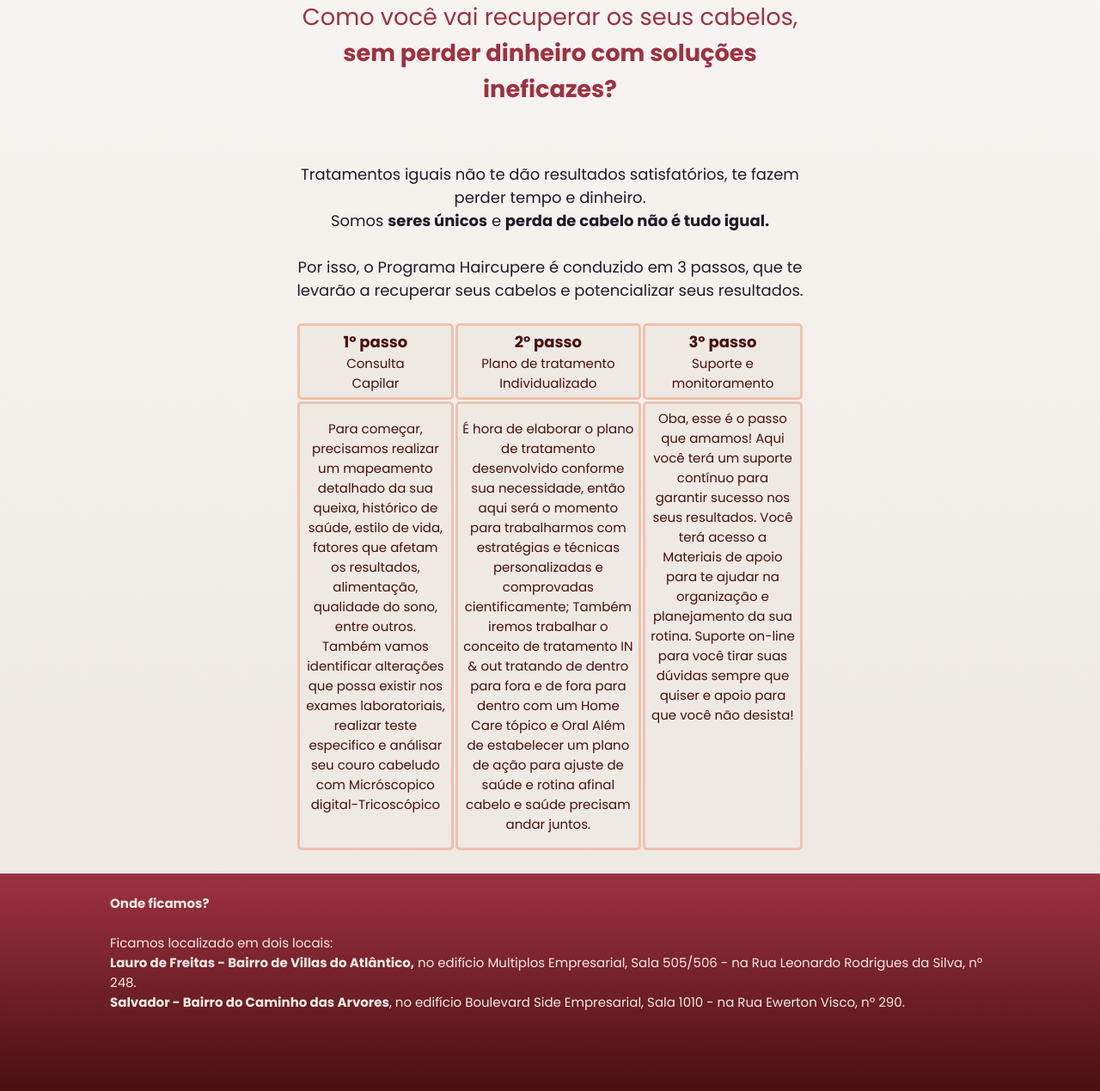
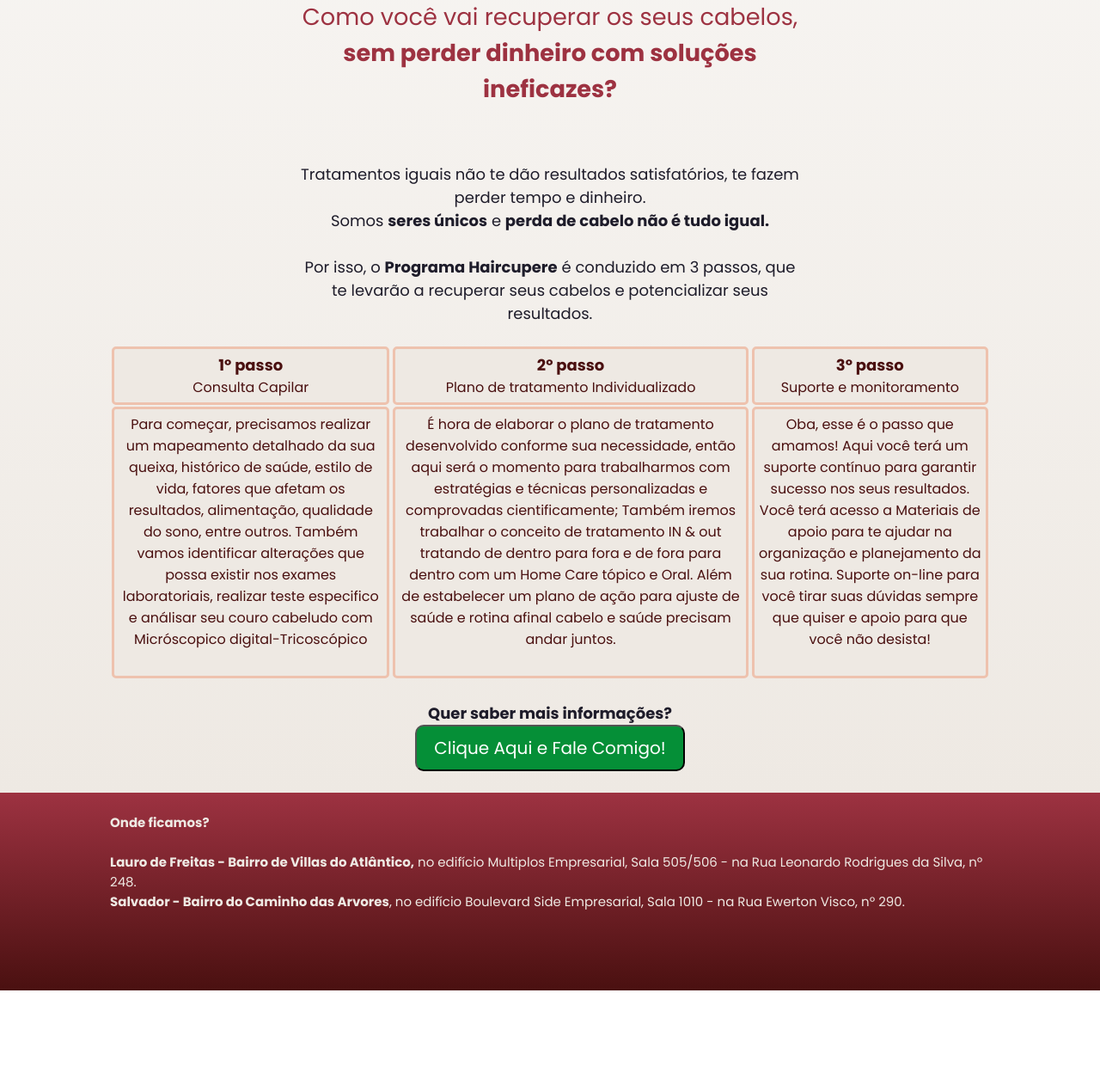
Before and after one commit to denisferraz/carolineferraz, a PHP site: page /comecar.html in a window 1280 px wide. Shown: the part 1064-2333 px from the top of the page at 86% size. After the commit the page ends 2216 px from the top, so only its background shows below. Run offline with PHP 8.4, Linux system fonts and the light colour scheme; a stand-in replaces the project's code that opens the database connection.

Commit message:
Alteracoes

```diff
--- a/comecar.html
+++ b/comecar.html
@@ -67,29 +67,59 @@
                 <font size="+1">
                     Tratamentos iguais não te dão resultados satisfatórios, te fazem perder tempo e dinheiro.<br>
                     Somos <b>seres únicos</b> e <b>perda de cabelo não é tudo igual.</b><br><br>
-                    Por isso, o Programa Haircupere é conduzido em 3 passos, que te levarão a recuperar seus cabelos e potencializar seus resultados.
+                    Por isso, o <b>Programa Haircupere</b> é conduzido em 3 passos, que te levarão a recuperar seus cabelos e potencializar seus resultados.
                 </font><br><br>
+            </div>
+            </section></center>
+        </main>
+    <main>
+        <center><section class="home">
+            <div class="home-text">
                 <table class="comecar-table">
                     <tr>
-                        <td align="center"><font size="+1"><b>1º passo</b></font><br>Consulta<br>Capilar</td>
-                        <td align="center"><font size="+1"><b>2º passo</b></font><br>Plano de tratamento Individualizado</td>
-                        <td align="center"><font size="+1"><b>3º passo</b></font><br>Suporte e monitoramento</td>
+                        <td align="center"><font size="+1"><b>1º passo</b></font><br>Consulta Capilar</td>
                     </tr>
                     <tr>
                         <td align="center">Para começar, precisamos realizar um mapeamento detalhado da sua queixa, histórico de saúde, estilo de vida, fatores que afetam os resultados, alimentação, qualidade do sono, entre outros.
                             Também vamos identificar alterações que possa existir nos exames laboratoriais, realizar teste especifico e análisar seu couro cabeludo com Micróscopico digital-Tricoscópico<br><br></td>
+                    </tr>
+                </table>
+            </div>
+            <div class="home-text">
+                <table class="comecar-table">
+                    <tr>
+                        <td align="center"><font size="+1"><b>2º passo</b></font><br>Plano de tratamento Individualizado</td>
+                    </tr>
+                    <tr>
                         <td align="center">É hora de elaborar o plano de tratamento desenvolvido conforme sua necessidade, então aqui será o momento para trabalharmos com estratégias e técnicas personalizadas e comprovadas cientificamente;
-                            Também iremos trabalhar o conceito de tratamento IN & out tratando de dentro para fora e de fora para dentro com um Home Care tópico e Oral
-                            Além de estabelecer um plano de ação para ajuste de saúde e rotina afinal cabelo e saúde precisam andar juntos.</td>
+                            Também iremos trabalhar o conceito de tratamento IN & out tratando de dentro para fora e de fora para dentro com um Home Care tópico e Oral.
+                            Além de estabelecer um plano de ação para ajuste de saúde e rotina afinal cabelo e saúde precisam andar juntos.<br><br></td>
+                    </tr>
+                </table>
+            </div>
+            <div class="home-text">
+                <table class="comecar-table">
+                    <tr>
+                        <td align="center"><font size="+1"><b>3º passo</b></font><br>Suporte e monitoramento</td>
+                    </tr>
+                    <tr>
                         <td align="center">Oba, esse é o passo que amamos! Aqui você terá um suporte contínuo para garantir sucesso nos seus resultados.
                             Você terá acesso a Materiais de apoio para te ajudar na organização e planejamento da sua rotina.
-                            Suporte on-line para você tirar suas dúvidas sempre que quiser e apoio para que você não desista!<br><br><br><br><br><br><br></td>
+                            Suporte on-line para você tirar suas dúvidas sempre que quiser e apoio para que você não desista!<br><br></td>
                     </tr>
                 </table>
             </div>
     </section></center>
 </main>
-    <br>
+<br>
+    <main>
+        <center><section class="home-center">
+            <div class="home-text">
+                <font size="+1"><b>Quer saber mais informações?</b></font><br>
+                <a href="https://wa.me/5571991293370?text=Ola%20Carol%20tudo%20bem?%20Gostaria%20de%20agendar%20uma%20consulta!" target="_blank"><button class="home-btn-whatsapp">Clique Aqui e Fale Comigo!</button></a>
+            </div>
+            </section></center>
+        </main><br>
 </div>
       </div>
 
@@ -157,7 +187,7 @@
                     </tr>
                     <tr>
                         <td align="center">É hora de elaborar o plano de tratamento desenvolvido conforme sua necessidade, então aqui será o momento para trabalharmos com estratégias e técnicas personalizadas e comprovadas cientificamente;
-                            Também iremos trabalhar o conceito de tratamento IN & out tratando de dentro para fora e de fora para dentro com um Home Care tópico e Oral
+                            Também iremos trabalhar o conceito de tratamento IN & out tratando de dentro para fora e de fora para dentro com um Home Care tópico e Oral.
                             Além de estabelecer um plano de ação para ajuste de saúde e rotina afinal cabelo e saúde precisam andar juntos.</td>
                     </tr>
                 </table><br><br>
@@ -170,14 +200,15 @@
                             Você terá acesso a Materiais de apoio para te ajudar na organização e planejamento da sua rotina.
                             Suporte on-line para você tirar suas dúvidas sempre que quiser e apoio para que você não desista!</td>
                     </tr>
-                </table>
+                </table><br>
+                <font size="+1"><b>Quer saber mais informações?</b></font><br>
+                <a href="https://wa.me/5571991293370?text=Ola%20Carol%20tudo%20bem?%20Gostaria%20de%20agendar%20uma%20consulta!" target="_blank"><button class="home-btn-whatsapp">Clique Aqui e Fale Comigo!</button></a>
             </div>
     </section></center>
     </main><br><br>
 </div>
 <footer>
-    <br><b>Onde ficamos?</b><br>
-    <br>Ficamos localizado em dois locais:<br>
+    <br><b>Onde ficamos?</b><br><br>
     <b>Lauro de Freitas - Bairro de Villas do Atlântico,</b> no edifício Multiplos Empresarial, Sala 505/506 - na Rua Leonardo Rodrigues da Silva, nº 248.<br>
     <b>Salvador - Bairro do Caminho das Arvores</b>, no edifício Boulevard Side Empresarial, Sala 1010 - na Rua Ewerton Visco, nº 290.<br>
     <br><br><br><br>
--- a/css/style_home_v1.css
+++ b/css/style_home_v1.css
@@ -170,6 +170,7 @@
 
 .comecar-table{
     margin: 0 auto;
+    width: 100%;
 }
 
 .comecar-table td{
@@ -280,7 +281,7 @@
 
 }
 
-@media screen and (max-width:750px) {
+@media screen and (max-width:850px) {
 
     .visao-desktop{
         display: none;
--- a/home.html
+++ b/home.html
@@ -32,7 +32,7 @@
     <main>
         <section class="home-center">
             <br><br>
-        <center><b>Você Está Prestes a ter a SOLUÇÃO do Seu Problema Capilar!</b>
+        <center><p><b>Você Está Prestes a ter a SOLUÇÃO do Seu Problema Capilar!</b></p>
         <br><br>
             <img src="images/logo_inicio.jpg" alt="Carol"><center>
                 <p><b>Farmacêutica Especialista em Queda, Calvície e Crescimento</b></p>
@@ -43,8 +43,7 @@
     </main>
 </div>
     <footer>
-        <br><b>Onde ficamos?</b><br>
-        <br>Ficamos localizado em dois locais:<br>
+        <br><b>Onde ficamos?</b><br><br>
         <b>Lauro de Freitas - Bairro de Villas do Atlântico,</b> no edifício Multiplos Empresarial, Sala 505/506 - na Rua Leonardo Rodrigues da Silva, nº 248.<br>
         <b>Salvador - Bairro do Caminho das Arvores</b>, no edifício Boulevard Side Empresarial, Sala 1010 - na Rua Ewerton Visco, nº 290.<br>
     <br><br><br><br>
--- a/index.html
+++ b/index.html
@@ -20,7 +20,7 @@
                         <li><a href="https://www.instagram.com/carolferraz.tricologia/" target="_blank"><img src="images/instagram.jpg" alt="Instagram"></a></li>
                         <li><a href="javascript:void(0)" onclick='window.open("home.html", "iframe-container")'><b><i>Home</i></b></a></li>
                         <li><a href="javascript:void(0)" onclick='window.open("sobre.html", "iframe-container")'><b><i>Sobre</i></b></a></li>
-                        <li><a href="javascript:void(0)" onclick='window.open("comecar.html", "iframe-container")'>Como Funciona</a></li>
+                        <li><a href="javascript:void(0)" onclick='window.open("comecar.html", "iframe-container")'><b><i>Programa de Tratamento</i></b></a></li>
                         <li><a class="logo" href="painel.php">Acessar<span> Conta</span></a></li>
             </ul>
         </nav>
@@ -33,8 +33,8 @@
                     </div>
                     <ul>
                         <li><a href="javascript:void(0)" onclick='window.open("home.html", "iframe-container")'><b><i>Home</i></b></a></li>
-                        <li><a href="javascript:void(0)" onclick='window.open("sobre.html", "iframe-container")'>Sobre</a></li>
-                        <li><a href="javascript:void(0)" onclick='window.open("comecar.html", "iframe-container")'>Como Funciona</a></li>
+                        <li><a href="javascript:void(0)" onclick='window.open("sobre.html", "iframe-container")'><b><i>Sobre</i></b></a></li>
+                        <li><a href="javascript:void(0)" onclick='window.open("comecar.html", "iframe-container")'><b><i>Programa de Tratamento</i></b></a></li>
                         <li><a class="logo" href="painel.php">Acessar<span> Conta</span></a></li>
                     </ul>
                 </nav>
--- a/index.php
+++ b/index.php
@@ -39,7 +39,7 @@
                         <li><a href="https://www.instagram.com/carolferraz.tricologia/" target="_blank"><img src="images/instagram.jpg" alt="Instagram"></a></li>
                         <li><a href="javascript:void(0)" onclick='window.open("home.html", "iframe-container")'><b><i>Home</i></b></a></li>
                         <li><a href="javascript:void(0)" onclick='window.open("sobre.html", "iframe-container")'><b><i>Sobre</i></b></a></li>
-                        <li><a href="javascript:void(0)" onclick='window.open("comecar.html", "iframe-container")'>Como Funciona</a></li>
+                        <li><a href="javascript:void(0)" onclick='window.open("comecar.html", "iframe-container")'>Programa de Tratamento</a></li>
                         <li><a class="logo" href="javascript:void(0)" onclick='window.open("profile.php?id=<?php echo base64_encode("ver") ?>", "iframe-container")'>Prof<span>ile</span></a>
                     <ul>
                         <li><a href="javascript:void(0)" onclick='window.open("reservas.php", "iframe-container")'>Acompanhamentos</a></li>
@@ -58,8 +58,8 @@
                         <li><a href="javascript:void(0)" onclick='window.open("home.html", "iframe-container")'><b><i>Home</i></b></a></li>
                         <li><a href="javascript:void(0)" onclick='window.open("sobre.html", "iframe-container")'><b><i>Sobre</i></b></a></li>
                         <li><a href="javascript:void(0)" onclick='window.open("profile.php?id=<?php echo base64_encode("ver") ?>", "iframe-container")'>Profile</a></li>
-                        <li><a href="javascript:void(0)" onclick='window.open("comecar.html", "iframe-container")'>Como Funciona</a></li>
-                        <li><a href="javascript:void(0)" onclick='window.open("reservas.php", "iframe-container")'>Acompanhamentos</a></li>
+                        <li><a href="javascript:void(0)" onclick='window.open("comecar.html", "iframe-container")'><b><i>Programa de Tratamento</i></b></a></li>
+                        <li><a href="javascript:void(0)" onclick='window.open("reservas.php", "iframe-container")'><b><i>Acompanhamentos</i></b></a></li>
                         <li><a class="logo" href="logout.php">Log<span>Out</span></a></li>
                     </ul>
                 </nav>
--- a/sobre.html
+++ b/sobre.html
@@ -19,7 +19,7 @@
             <img src="images/carol_sobre.jpg" alt="Carol">
             </div>
         <div class="home-parte-02">
-                <center><p><b>Quer saber um pouco mais sobre quem vai te atender?</b></p><br>
+                <center><h4 class="text-h4">Quer saber um pouco mais sobre quem vai te atender?</h4>
                 <p>Então deixa eu me apresentar!</p></center>
                 <br>Me chamo Caroline Chagas Ferraz, sou casada, mãe de dois pets (dois lobinhos bagunceiros), louca por doce e que ama ficar em casa assistindo filme.
                 <br>Sou Farmacêutica, e passei os últimos 12 anos na área hospitalar mas especificamente, na área da Oncologia.
@@ -73,8 +73,7 @@
     </main>
 </div>
 <footer>
-    <br><b>Onde ficamos?</b><br>
-    <br>Ficamos localizado em dois locais:<br>
+    <br><b>Onde ficamos?</b><br><br>
     <b>Lauro de Freitas - Bairro de Villas do Atlântico,</b> no edifício Multiplos Empresarial, Sala 505/506 - na Rua Leonardo Rodrigues da Silva, nº 248.<br>
     <b>Salvador - Bairro do Caminho das Arvores</b>, no edifício Boulevard Side Empresarial, Sala 1010 - na Rua Ewerton Visco, nº 290.<br>
     <br><br><br><br>
```
